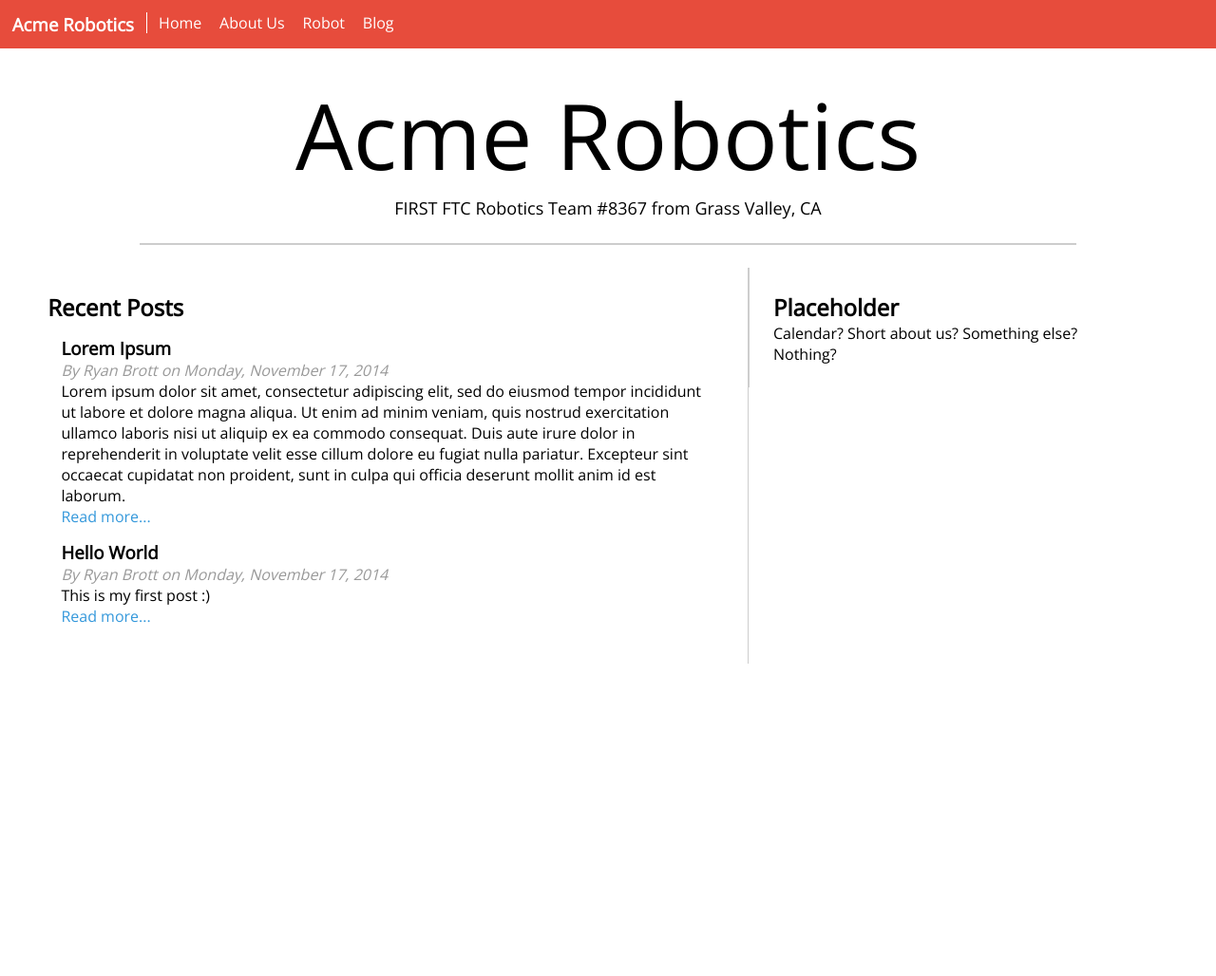
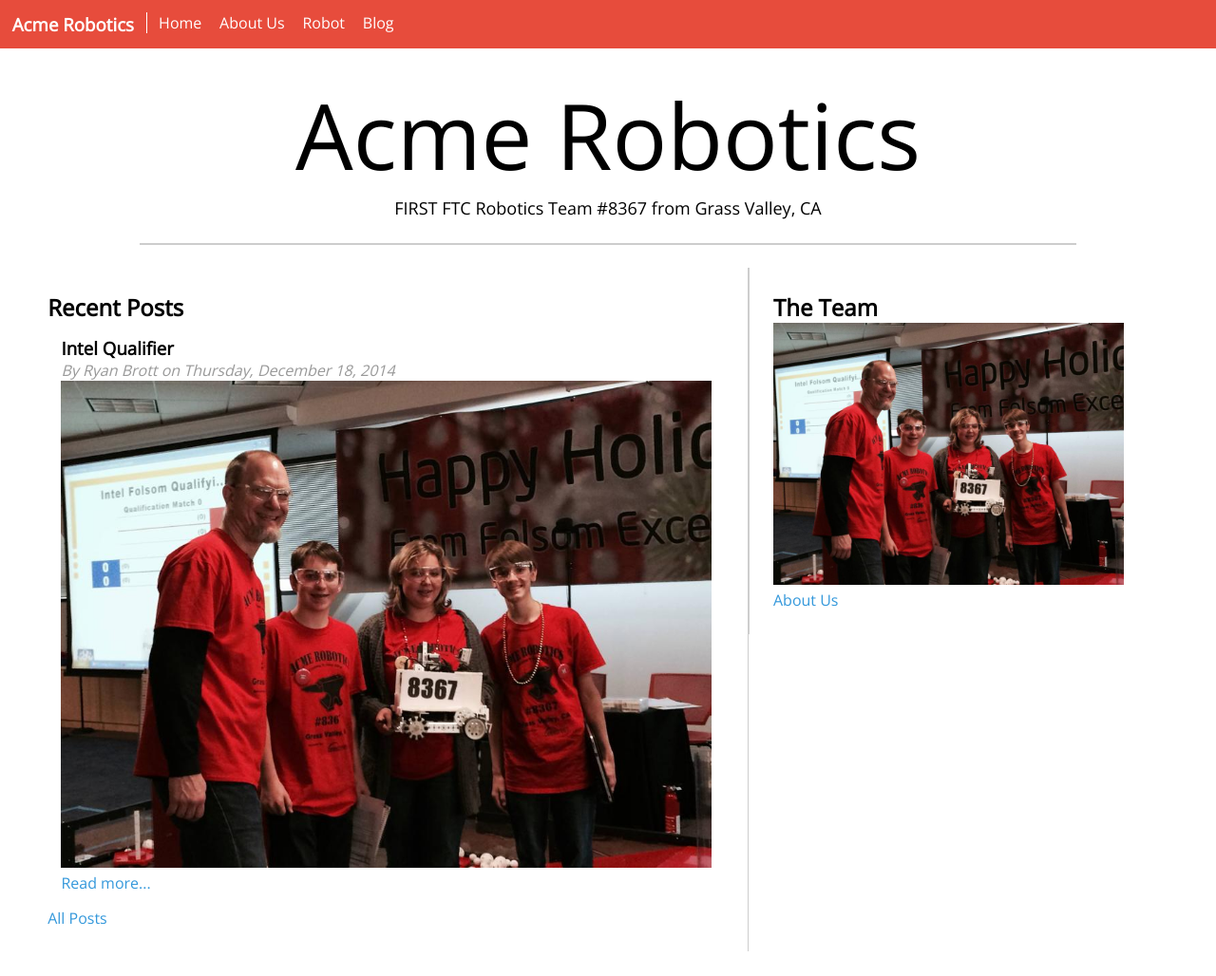
Before and after one commit to acmerobotics/acmerobotics.github.io, a Jekyll site: the page built from index.html, in a window 1280 px wide. Shown: the whole page at 95% size. Built offline with Jekyll 4.4.1, drawn with Linux system fonts in a browser that asks for light colours; nearby versions of some CDN libraries; before the commit the page ends 900 px from its top, so only the background shows below that.

Commit message:
added a few more pages

```diff
--- a/_config.yaml
+++ b/_config.yaml
@@ -1,3 +1,4 @@
 safe: true
 lsi: false
 title: "Acme Robotics"
+encoding: utf-8
--- a/_includes/header.html
+++ b/_includes/header.html
@@ -2,6 +2,7 @@
 <html>
 	<head>
 		<title>{{ page.title }}</title>
+		<meta charset="utf-8">
 		<link rel="stylesheet" href="/css/main.css"/>
 		<script src="https://ajax.googleapis.com/ajax/libs/jquery/2.1.1/jquery.min.js"></script>
 	</head>
--- a/_posts/2014-11-17-hello-world.md
+++ /dev/null
@@ -1,5 +0,0 @@
----
-title: "Hello World"
-author: "Ryan Brott"
----
-This is my first post :)
--- a/_posts/2014-11-17-lorem-ipsum.md
+++ /dev/null
@@ -1,6 +0,0 @@
----
-title: "Lorem Ipsum"
-author: "Ryan Brott"
-layout: post
----
-Lorem ipsum dolor sit amet, consectetur adipiscing elit, sed do eiusmod tempor incididunt ut labore et dolore magna aliqua. Ut enim ad minim veniam, quis nostrud exercitation ullamco laboris nisi ut aliquip ex ea commodo consequat. Duis aute irure dolor in reprehenderit in voluptate velit esse cillum dolore eu fugiat nulla pariatur. Excepteur sint occaecat cupidatat non proident, sunt in culpa qui officia deserunt mollit anim id est laborum.
--- a/css/main.css
+++ b/css/main.css
@@ -6,7 +6,7 @@
 header nav { margin-left: 1%; padding-left: 1%; border-left: 1px solid #fff; width: 50%; }
 header nav ul { list-style-type: none; }
 header nav ul li { display: inline-block; float: left; margin-right: 3%; }
-header nav ul li a, header h3 { color: #fff; text-decoration: none; }
+header nav ul li a, header h3 { color: #fff !important; text-decoration: none; }
 header nav ul li a:hover { /* undecided style */ }
 hr { border: 1px solid #cdcdcd; width: 80%; margin: 2% auto; }
 #container { float:left; clear:left; width: 96%; padding: 2%; }
@@ -19,4 +19,5 @@
 .right-aside { width: 30%; border-left: 1px solid #cdcdcd; }
 .post { margin: 2%; }
 .post p.author { color: #999; font-style: italic; }
-.post a, .post a:visited, .post a:hover, .post a:active { text-decoration: none; color: #3498db; }
+a, a:visited, a:hover, a:active { text-decoration: none; color: #3498db; }
+img, .full { width: 100%; max-width: 800px; }
--- a/index.html
+++ b/index.html
@@ -2,7 +2,6 @@
 title: Acme Robotics
 ---
 {% include header.html %}
-<script src="/js/calendar.js"></script>
 <div class="centered">
 	<h1 class="big">Acme Robotics</h1>
 	<p>FIRST FTC Robotics Team #8367 from Grass Valley, CA</p>
@@ -18,9 +17,11 @@
 			<a href="{{ post.url }}">Read more...</a>
 		</div>
 	{% endfor %}
+	<a href="blog.html">All Posts</a>
 </div>
 <div class="right-aside">
-	<h2>Placeholder</h2>
-	<p>Calendar? Short about us? Something else? Nothing?</p>
+	<h2>The Team</h2>
+	<img class="full" src="/assets/team.jpg"/>
+	<a href="about.html">About Us</a>
 </div>
 {% include footer.html %}
```
Also changed, not shown: _posts/2014-12-18-intel-qualifier.md (added, +14 -0 lines), about.html (added, +11 -0 lines), blog.html (added, +14 -0 lines), robot.html (added, +15 -0 lines), assets/roadrunner1.jpg (added), assets/team.jpg (added).
